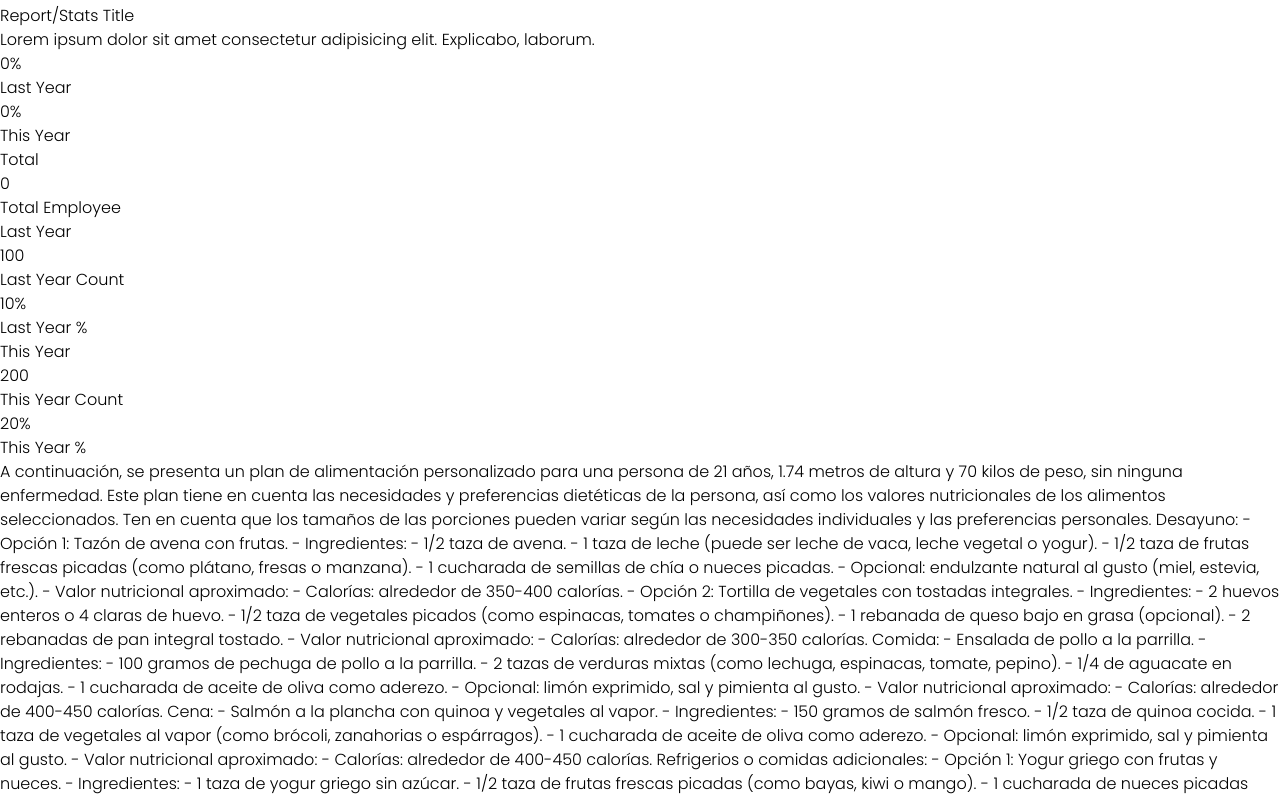
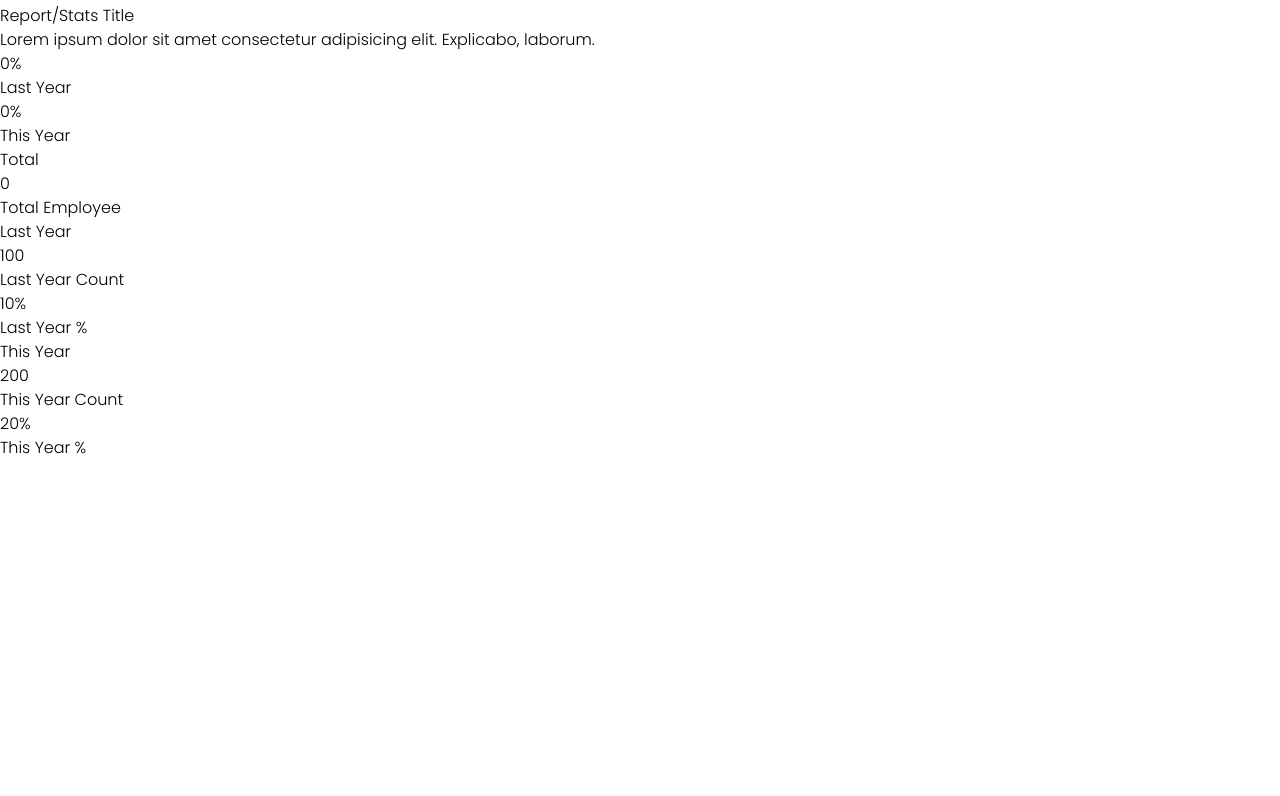
Before and after one commit to BrayanDG4/Test-OpenAI-API, a React (Vite) app: page / in a window 1280 px wide. Shown: the part 1528-2324 px from the top of the page. After the commit the page ends 1988 px from the top, so only its background shows below. Built offline with nearby package versions, Linux system fonts and the light colour scheme; the HTML template or start-up script is replaced by a standard one.

Commit message:
Promp arreglado con json

```diff
--- a/src/chat.js
+++ b/src/chat.js
@@ -2,7 +2,7 @@ import { Configuration, OpenAIApi } from "openai";
 
 //Api key
 const configuration = new Configuration({
-  apiKey: "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",
+  apiKey: "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",
 });
 
 const openai = new OpenAIApi(configuration);
--- a/src/components/dashboard/NutritionalInfo.jsx
+++ b/src/components/dashboard/NutritionalInfo.jsx
@@ -2,7 +2,7 @@ import { useUserStore } from "../../store/userStore.js";
 import { Card } from "../cards/Card.jsx";
 
 export const NutritionalInfo = () => {
-  const { genero, estatura, peso, edad, enfermedad } = useUserStore();
+  const { genero, estatura, peso, edad, enfermedad,respuesta } = useUserStore();
   return (
     <section className="flex justify-center h-screen text-center">
       <div className="w-[96%]">
@@ -40,40 +40,7 @@ export const NutritionalInfo = () => {
 
         <div className="text-start">
           <p className="bg-[#dddddd] text-[#666666] p-2 rounded-md outline-none border">
-            A continuación, se presenta un plan de alimentación personalizado
-            para una persona de 21 años, 1.74 metros de altura y 70 kilos de
-            peso, sin ninguna enfermedad. Este plan tiene en cuenta las
-            necesidades y preferencias dietéticas de la persona, así como los
-            valores nutricionales de los alimentos seleccionados. Ten en cuenta
-            que los tamaños de las porciones pueden variar según las necesidades
-            individuales y las preferencias personales. Desayuno: - Opción 1:
-            Tazón de avena con frutas. - Ingredientes: - 1/2 taza de avena. - 1
-            taza de leche (puede ser leche de vaca, leche vegetal o yogur). -
-            1/2 taza de frutas frescas picadas (como plátano, fresas o manzana).
-            - 1 cucharada de semillas de chía o nueces picadas. - Opcional:
-            endulzante natural al gusto (miel, estevia, etc.). - Valor
-            nutricional aproximado: - Calorías: alrededor de 350-400 calorías. -
-            Opción 2: Tortilla de vegetales con tostadas integrales. -
-            Ingredientes: - 2 huevos enteros o 4 claras de huevo. - 1/2 taza de
-            vegetales picados (como espinacas, tomates o champiñones). - 1
-            rebanada de queso bajo en grasa (opcional). - 2 rebanadas de pan
-            integral tostado. - Valor nutricional aproximado: - Calorías:
-            alrededor de 300-350 calorías. Comida: - Ensalada de pollo a la
-            parrilla. - Ingredientes: - 100 gramos de pechuga de pollo a la
-            parrilla. - 2 tazas de verduras mixtas (como lechuga, espinacas,
-            tomate, pepino). - 1/4 de aguacate en rodajas. - 1 cucharada de
-            aceite de oliva como aderezo. - Opcional: limón exprimido, sal y
-            pimienta al gusto. - Valor nutricional aproximado: - Calorías:
-            alrededor de 400-450 calorías. Cena: - Salmón a la plancha con
-            quinoa y vegetales al vapor. - Ingredientes: - 150 gramos de salmón
-            fresco. - 1/2 taza de quinoa cocida. - 1 taza de vegetales al vapor
-            (como brócoli, zanahorias o espárragos). - 1 cucharada de aceite de
-            oliva como aderezo. - Opcional: limón exprimido, sal y pimienta al
-            gusto. - Valor nutricional aproximado: - Calorías: alrededor de
-            400-450 calorías. Refrigerios o comidas adicionales: - Opción 1:
-            Yogur griego con frutas y nueces. - Ingredientes: - 1 taza de yogur
-            griego sin azúcar. - 1/2 taza de frutas frescas picadas (como bayas,
-            kiwi o mango). - 1 cucharada de nueces picadas
+           {respuesta}
           </p>
         </div>
       </div>
--- a/src/components/homepage/FormSection.jsx
+++ b/src/components/homepage/FormSection.jsx
@@ -18,20 +18,21 @@ export const FormSection = () => {
     e.preventDefault();
 
     // Realizar validaciones o acciones adicionales antes de enviar los datos
-    let Promp = `Como nutricionista profesional, su tarea es crear un plan de alimentación personalizado para una persona en función de su información personal. Por favor, diseñe un plan de desayuno, comida y cena para una persona de ${edad} años, ${estatura} metros de altura y ${peso} kilos de peso, con ${enfermedad}. El plan de alimentación debe adaptarse a las necesidades y preferencias dietéticas de la persona y, al mismo tiempo, tener en cuenta cualquier restricción o requisito relacionado con su condición médica.
+    let Promp = `Si tengo 22 años, peso 55 kg, mido 1.80 cm, sufro de hipertención, mi indice de masa corporal es 17.0 y soy hombre. Según los datos anteriores recomiendame un plan de alimentación con desayuno, almuerzo y cena respondeme con un array de json con los siguientes datos: (Cada plan de alimentacion que sea un json diferente).
 
-    Su respuesta debe incluir detalles específicos sobre cada comida, incluido el tamaño de las porciones, los ingredientes y los valores nutricionales. También debe proporcionar recomendaciones para refrigerios o comidas adicionales durante el día, según sea necesario. Además, explique por qué eligió ciertos alimentos o nutrientes en el plan y cómo beneficiarán la salud de la persona.
+    - Horario: (Escribe si es: Desayuno, almuerzo o cena)
+    - Titulo: (Aquí dame el titulo del plato)
+    - Ingredientes: (Dame los ingredientes de la comida)
+    - Calorias: (Dame las calorias aproximadas de este plato)
+    - Nota: (Una nota o recomendación respecto este plato)
 
-    Tenga en cuenta que su respuesta debe ser lo suficientemente flexible como para permitir varias opciones de comidas creativas y relevantes, manteniendo el enfoque en la precisión y satisfaciendo las necesidades dietéticas de la persona.
-
-    dame esa información en una tabla con sus respectivas calorías
-    `;
+    Solo respondeme con los json, no me des mas informacion, limitate a eso, sin mas palabras.`
 
     peticion(Promp).then((res) => {
       setRespuesta(res);
     });
 
-    handleUserInfo(estatura, peso, edad, enfermedad, genero);
+    handleUserInfo(estatura, peso, edad, enfermedad, genero,respuesta);
     // Aquí puedes realizar acciones con los datos del formulario, como enviarlos a un servidor
 
     // Restablecer los valores del formulario después de enviarlos
@@ -194,6 +195,7 @@ export const FormSection = () => {
               </button>
             </div>
           </form>
+          <p>{respuesta}</p>
         </div>
       </div>
     </div>
--- a/src/store/userStore.js
+++ b/src/store/userStore.js
@@ -8,16 +8,18 @@ export const useUserStore = create(
     edad: "",
     enfermedad: "",
     genero: "",
-    handleUserInfo: (estatura, peso, edad, enfermedad, genero) => {
+    respuesta:"",
+    handleUserInfo: (estatura, peso, edad, enfermedad, genero, respuesta) => {
       set({
         estatura: estatura,
         peso: peso,
         edad: edad,
         enfermedad: enfermedad,
-        genero: genero
+        genero: genero,
+        respuesta: respuesta,
       });
 
-      console.log(estatura, peso, edad, enfermedad, genero);
+      console.log("respuesta: ",respuesta);
     },
   }),
   shallow
```
